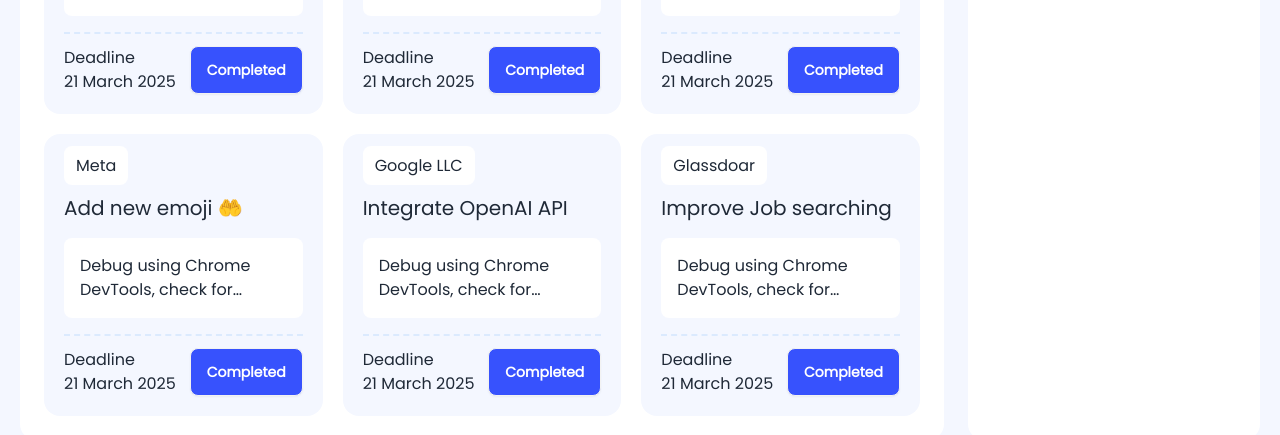
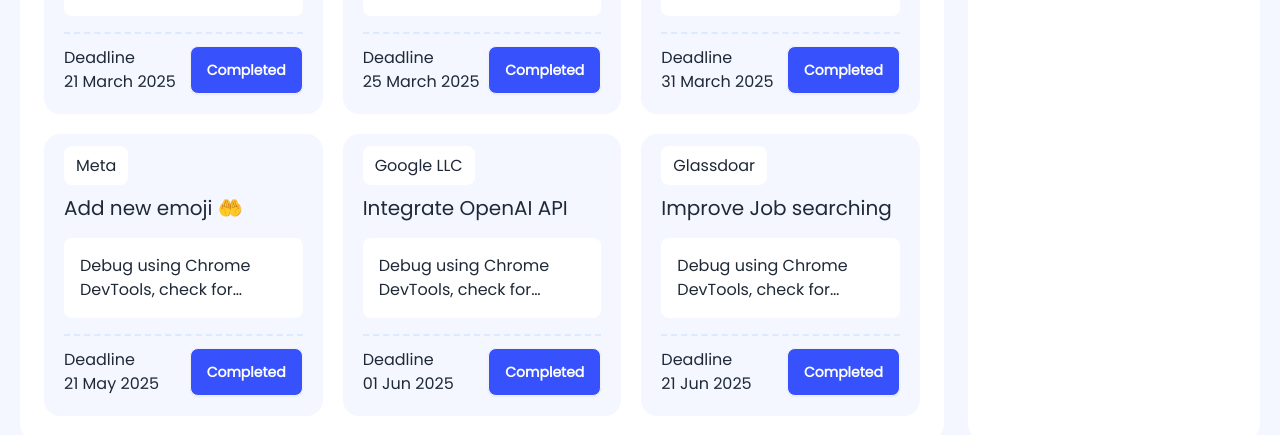
Before and after one commit to mahabur-rahman21/assignment-5, a plain HTML site: page index.html in a window 1280 px wide. Shown: the part 497-932 px from the top of the page. Drawn offline with nearby package versions, Linux system fonts and the light colour scheme.

Commit message:
added date

```diff
--- a/index.html
+++ b/index.html
@@ -150,7 +150,7 @@
                 >
                   <div>
                     <p>Deadline</p>
-                    <h3>21 March 2025</h3>
+                    <h3>25 March 2025</h3>
                   </div>
                   <button
                     id="btnCompleted2"
@@ -180,7 +180,7 @@
                 >
                   <div>
                     <p>Deadline</p>
-                    <h3>21 March 2025</h3>
+                    <h3>31 March 2025</h3>
                   </div>
                   <button
                     id="btnCompleted3"
@@ -209,7 +209,7 @@
                 >
                   <div>
                     <p>Deadline</p>
-                    <h3>21 March 2025</h3>
+                    <h3>21 May 2025</h3>
                   </div>
                   <button
                     id="btnCompleted4"
@@ -238,7 +238,7 @@
                 >
                   <div>
                     <p>Deadline</p>
-                    <h3>21 March 2025</h3>
+                    <h3>01 Jun 2025</h3>
                   </div>
                   <button
                     id="btnCompleted5"
@@ -267,7 +267,7 @@
                 >
                   <div>
                     <p>Deadline</p>
-                    <h3>21 March 2025</h3>
+                    <h3>21 Jun 2025</h3>
                   </div>
                   <button
                     id="btnCompleted6"
@@ -278,6 +278,7 @@
                 </div>
               </div>
             </section>
+
           </section>
           <section class="col-span-1 h-10 bg-white rounded-2xl h-full">
             <div
```
